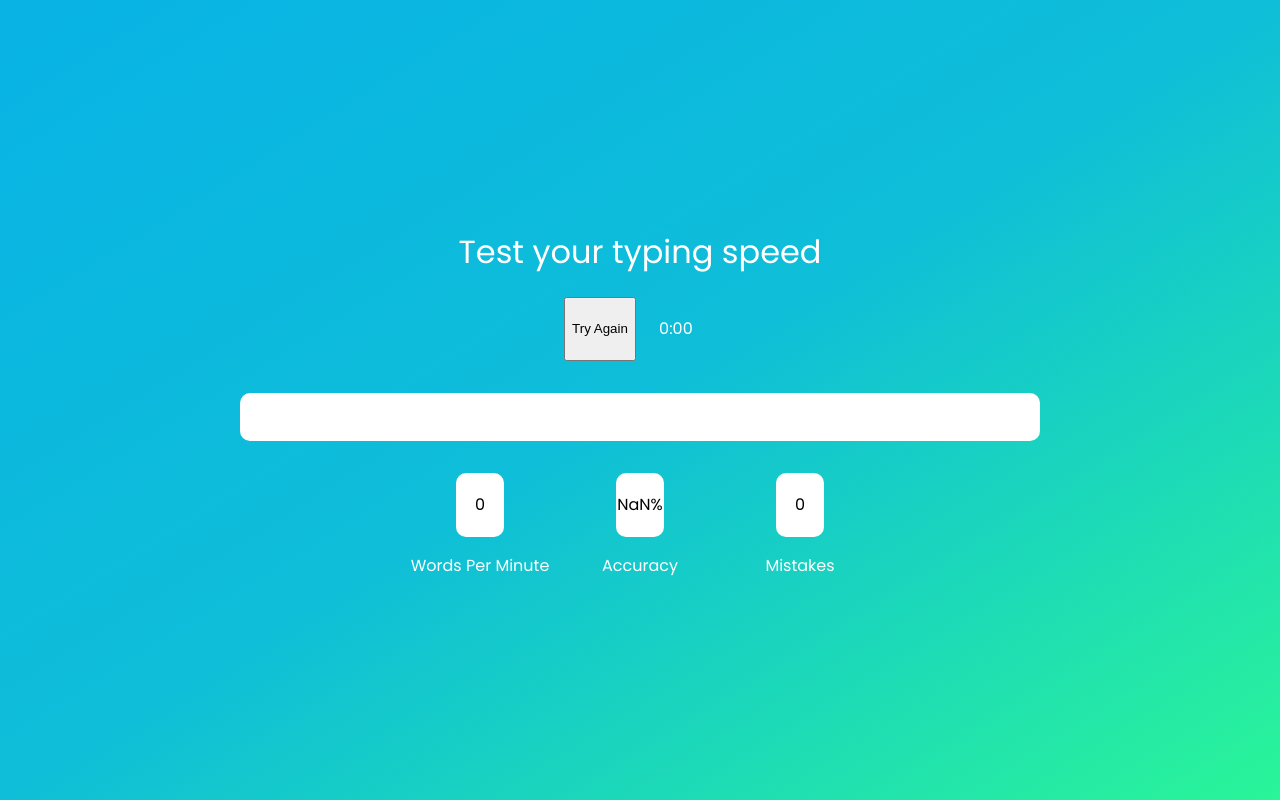
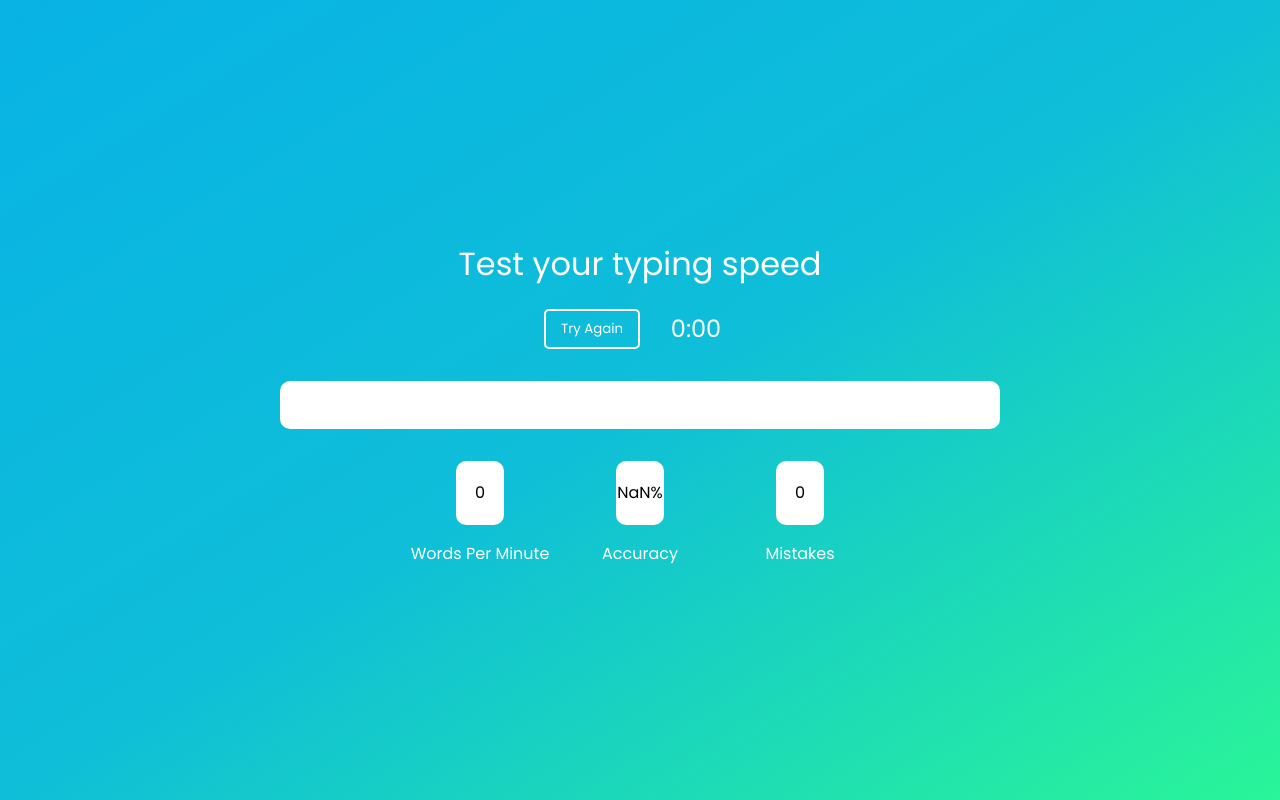
Before and after one commit to mhayakawa1/typing-test, a React (Create React App) app: page / in a window 1280 px wide. Built offline with nearby package versions, Linux system fonts and the light colour scheme.

Commit message:
Update index.css

```diff
--- a/src/index.css
+++ b/src/index.css
@@ -30,18 +30,48 @@ h1{
   margin: 0 auto 0 auto;
   display: flex;
   justify-content: center;
+  align-items: center;
+  gap: 1rem;
+  height: auto;
+}
+
+.try-again{
+  background-color: rgb(0,0,0,0);
+  border: 2px solid white;
+  border-radius: 5px;
+  color: white;
+  width: 6rem;
+  height: 2.5rem;
+  font-family: 'Poppins', sans-serif;
+  opacity: 75%;
+}
+
+.clickable{
+  opacity: 100%;
+}
+
+.clickable:hover{
+  background-color: rgb(255,255,255,.75);
+  border: none;
+  color: #0FBED8;
+}
+
+.clickable:active{
+  background-color: white;
 }
 
 .timer{
-  height: 2rem;
+  height: 100%;
   width: 5rem;
+  font-size: 1.5rem;
   display: flex;
   justify-content: center;
   align-items: center;
+  margin: 0;
 }
 
 .text-body{
-  width: 50rem;
+  width: 45rem;
   height: auto;
   overflow: clip;
   display: flex;
@@ -56,7 +86,10 @@ h1{
   padding: 0;
   margin: 0;
   width: 100%;
-  display: flex;
+  background: linear-gradient(to right, rgb(0,0,0,0), black, black, black, rgb(0,0,0,0));
+  background-clip: calc();
+  -webkit-background-clip: text;
+  -webkit-text-fill-color: transparent;
 }
 
 .typing-input{
```
